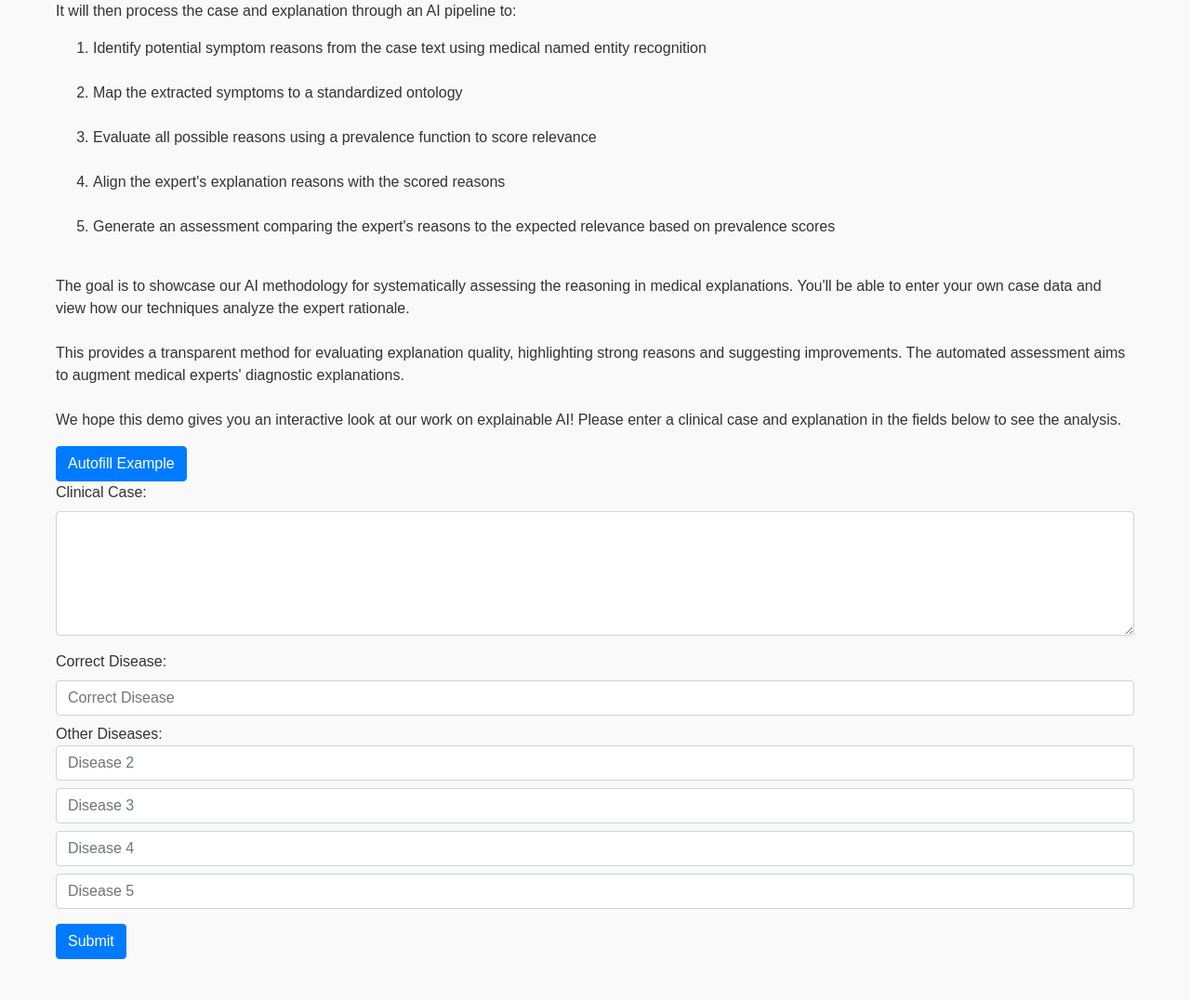
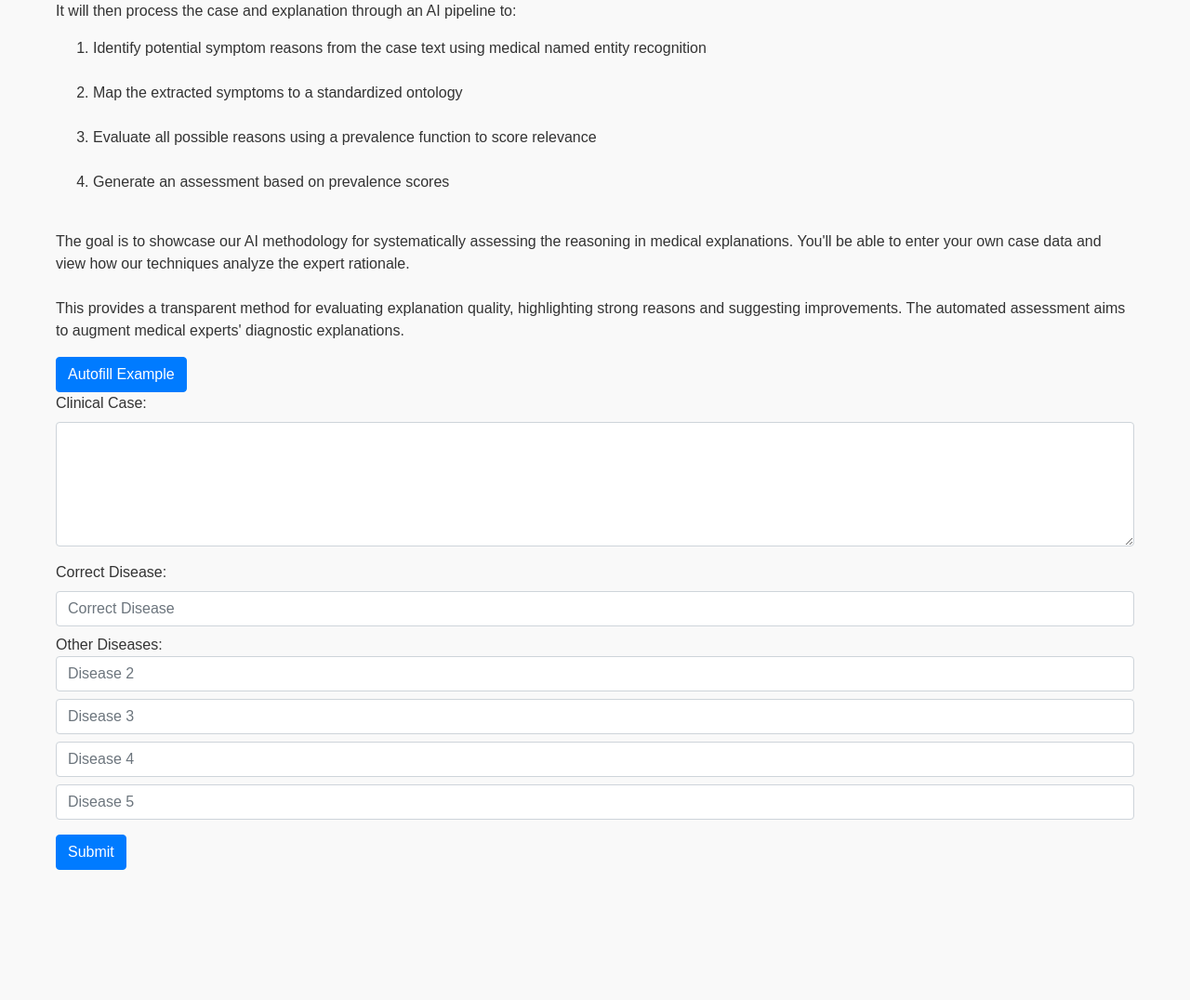
Before and after one commit to santimarro/sympexp-reason-assessment-demo, a Flask app: page / in a window 1280 px wide. Shown: the part 148-1224 px from the top of the page at 93% size. After the commit the page ends 1084 px from the top, so only its background shows below. Run offline with Flask 3, Linux system fonts and the light colour scheme; parts of the project's set-up code (start-up, migrations or seed data) failed here and were passed over; some libraries are stand-ins or nearby versions.

Commit message:
Removed unnecessary text from index.html

```diff
--- a/templates/index.html
+++ b/templates/index.html
@@ -199,7 +199,6 @@ document.addEventListener("DOMContentLoaded", function() {
    <h1>
     Clinical Justifier Web Demo
    </h1>
-
     <p>
         <!-- Welcome to the Clinical Justifier demo! <br> -->
 
@@ -209,14 +208,11 @@ document.addEventListener("DOMContentLoaded", function() {
             <li>Identify potential symptom reasons from the case text using medical named entity recognition</li><br>
             <li>Map the extracted symptoms to a standardized ontology</li><br>
             <li>Evaluate all possible reasons using a prevalence function to score relevance</li><br>
-            <li>Align the expert's explanation reasons with the scored reasons</li><br>
-            <li>Generate an assessment comparing the expert's reasons to the expected relevance based on prevalence scores</li><br>
+            <li>Generate an assessment based on prevalence scores</li><br>
         </ol>
         The goal is to showcase our AI methodology for systematically assessing the reasoning in medical explanations. You'll be able to enter your own case data and view how our techniques analyze the expert rationale.<br>
         <br>
         This provides a transparent method for evaluating explanation quality, highlighting strong reasons and suggesting improvements. The automated assessment aims to augment medical experts' diagnostic explanations.<br>
-        <br>
-        We hope this demo gives you an interactive look at our work on explainable AI! Please enter a clinical case and explanation in the fields below to see the analysis.<br>
     </p>
    <!-- Text Input Area for Clinical Case -->
    <div class="form-group">
```
